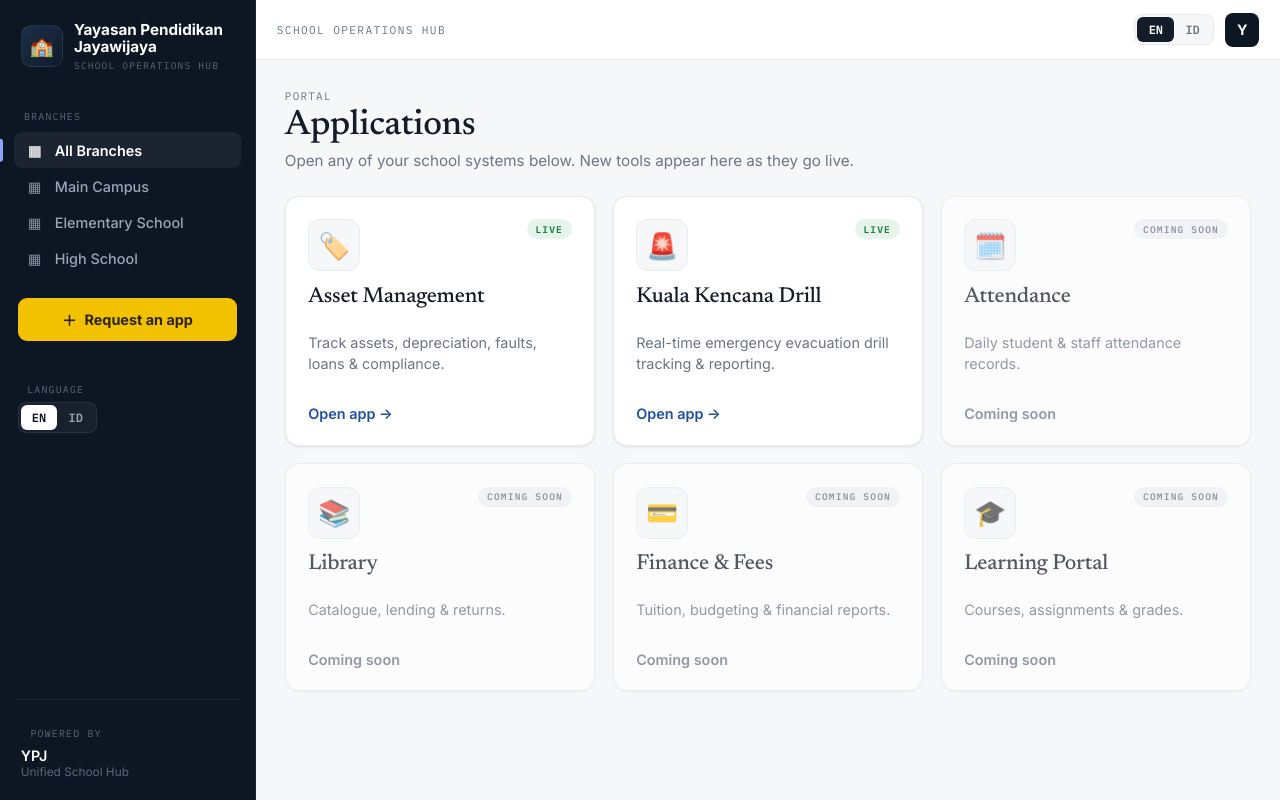
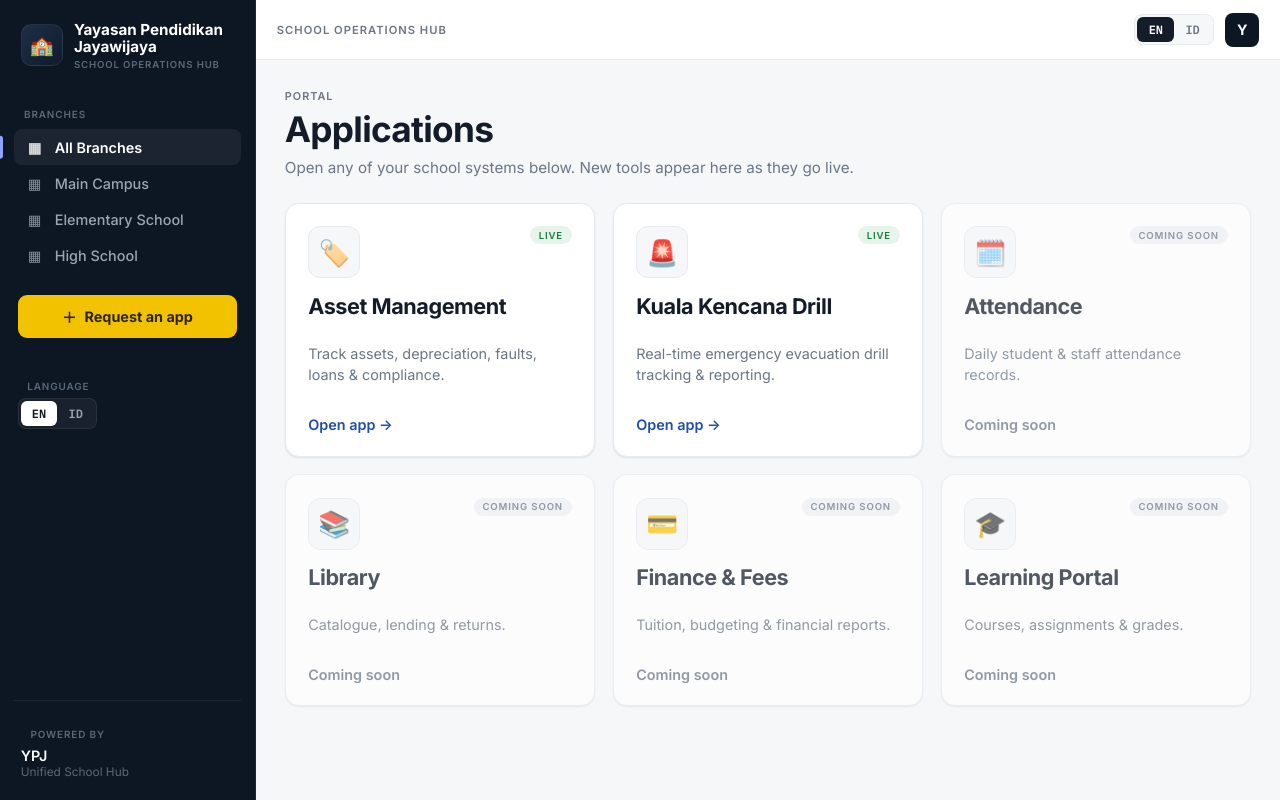
Before and after one commit to nataliusfm/KkEgress, a website: page public/hub/index.html in a window 1280 px wide. Drawn offline with Linux system fonts and the light colour scheme.

Commit message:
Unify typography to clean sans (Inter), matching the Assets app
- Headings, page titles and stat numbers now bold Inter (sans) instead of serif
- Uppercase labels/eyebrows use tracked Inter (sans) instead of mono
- Drop Newsreader font; keep IBM Plex Mono only for code snippets
- Apply the same to the Hub for a consistent look

https://claude.ai/code/session_01HC4DkmWd576Yq4pCiAFQjH

```diff
--- a/public/css/styles.css
+++ b/public/css/styles.css
@@ -36,7 +36,7 @@
   --radius: 10px;
 
   --font-sans: 'Inter', -apple-system, BlinkMacSystemFont, 'Segoe UI', Roboto, Helvetica, Arial, sans-serif;
-  --font-serif: 'Newsreader', Georgia, 'Times New Roman', serif;
+  --font-serif: var(--font-sans); /* unified clean sans, matching the Assets app */
   --font-mono: 'IBM Plex Mono', ui-monospace, 'SF Mono', Menlo, monospace;
 }
 
@@ -52,14 +52,15 @@ body {
 .muted { color: var(--muted); font-size: 0.85rem; }
 .error-text { color: var(--red); min-height: 1.2em; font-size: 0.85rem; margin-top: 0.6rem; }
 
-/* Uppercase mono labels — the signature of the design system */
+/* Uppercase tracked labels — the signature of the design system */
 .eyebrow, .nav-section, .stat .lbl, th, .topbar-title, .brand-sub {
-  font-family: var(--font-mono);
+  font-family: var(--font-sans);
   text-transform: uppercase;
-  letter-spacing: 0.12em;
+  letter-spacing: 0.09em;
+  font-weight: 600;
 }
 
-h1, h2, h3 { font-family: var(--font-serif); font-weight: 500; letter-spacing: -0.01em; }
+h1, h2, h3 { font-family: var(--font-sans); font-weight: 700; letter-spacing: -0.02em; }
 
 /* ───────── Buttons & inputs ───────── */
 .btn {
@@ -101,7 +102,7 @@ label { font-size: 0.78rem; font-weight: 600; color: var(--text-2); display: blo
 .brand-icon { font-size: 2.4rem; height: 76px; display: flex; align-items: center; justify-content: center; }
 .brand-icon img { max-height: 76px; max-width: 140px; object-fit: contain; }
 .brand h1 { margin: 0.6rem 0 0; font-size: 1.3rem; color: var(--text); line-height: 1.2; }
-.brand-tag { color: var(--muted); margin: 0.25rem 0 1.6rem; font-size: 0.85rem; font-family: var(--font-mono); text-transform: uppercase; letter-spacing: 0.1em; }
+.brand-tag { color: var(--muted); margin: 0.25rem 0 1.6rem; font-size: 0.78rem; font-weight: 600; text-transform: uppercase; letter-spacing: 0.09em; }
 #google-signin { display: flex; justify-content: center; min-height: 1px; }
 .signin-hint { color: var(--muted); font-size: 0.82rem; margin: 0.7rem 0 0; }
 .signin-note { color: var(--muted); font-size: 0.8rem; background: var(--bg); border: 1px solid var(--border); border-radius: 8px; padding: 0.6rem 0.7rem; margin: 0.4rem 0 0.2rem; line-height: 1.5; }
@@ -222,11 +223,11 @@ label { font-size: 0.78rem; font-weight: 600; color: var(--text-2); display: blo
 /* Page header (eyebrow + big serif title) */
 .page-head { margin-bottom: 1.3rem; }
 .page-head .eyebrow { color: var(--muted); font-size: 0.68rem; margin: 0 0 0.35rem; }
-.page-head .page-title { font-size: 2.1rem; margin: 0; color: var(--text); font-weight: 500; }
+.page-head .page-title { font-size: 2.1rem; margin: 0; color: var(--text); font-weight: 700; }
 
 /* ───────── Cards ───────── */
 .card { background: var(--card); border: 1px solid var(--border); border-radius: var(--radius); box-shadow: var(--shadow); padding: 1.2rem; margin-bottom: 1.1rem; }
-.card h2 { margin: 0 0 0.9rem; font-size: 1.25rem; font-weight: 500; }
+.card h2 { margin: 0 0 0.9rem; font-size: 1.2rem; font-weight: 600; }
 .section-head { display: flex; align-items: center; justify-content: space-between; margin-bottom: 0.9rem; flex-wrap: wrap; gap: 0.5rem; }
 .section-head h2 { margin: 0; font-size: 1.25rem; }
 
@@ -235,7 +236,7 @@ label { font-size: 0.78rem; font-weight: 600; color: var(--text-2); display: blo
   background: var(--card); border: 1px solid var(--border); border-radius: var(--radius); box-shadow: var(--shadow);
   padding: 1.1rem 1.2rem; display: flex; flex-direction: column-reverse; gap: 0.5rem;
 }
-.stat .num { font-family: var(--font-serif); font-size: 2.1rem; font-weight: 500; line-height: 1; color: var(--text); }
+.stat .num { font-size: 2rem; font-weight: 700; line-height: 1; color: var(--text); letter-spacing: -0.02em; }
 .stat .lbl { color: var(--muted); font-size: 0.64rem; }
 .stat.green .num { color: var(--green); }
 .stat.yellow .num { color: var(--yellow); }
--- a/public/hub/hub.css
+++ b/public/hub/hub.css
@@ -21,7 +21,7 @@
   --shadow: 0 1px 2px rgba(16, 24, 40, 0.04), 0 1px 3px rgba(16, 24, 40, 0.06);
   --radius: 10px;
   --font-sans: 'Inter', -apple-system, BlinkMacSystemFont, 'Segoe UI', Roboto, Helvetica, Arial, sans-serif;
-  --font-serif: 'Newsreader', Georgia, 'Times New Roman', serif;
+  --font-serif: var(--font-sans);
   --font-mono: 'IBM Plex Mono', ui-monospace, 'SF Mono', Menlo, monospace;
 }
 
@@ -30,9 +30,9 @@ html, body { margin: 0; height: 100%; }
 body { font-family: var(--font-sans); background: var(--bg); color: var(--text); -webkit-font-smoothing: antialiased; }
 
 .nav-section, .stat .lbl, .topbar-title, .brand-sub, .eyebrow, .status-pill {
-  font-family: var(--font-mono); text-transform: uppercase; letter-spacing: 0.12em;
+  font-family: var(--font-sans); text-transform: uppercase; letter-spacing: 0.09em; font-weight: 600;
 }
-h1, h2, h3 { font-family: var(--font-serif); font-weight: 500; letter-spacing: -0.01em; }
+h1, h2, h3 { font-family: var(--font-sans); font-weight: 700; letter-spacing: -0.02em; }
 
 .app { display: grid; grid-template-columns: 256px 1fr; height: 100vh; overflow: hidden; }
 
--- a/public/hub/index.html
+++ b/public/hub/index.html
@@ -7,7 +7,7 @@
   <title>School Hub</title>
   <link rel="preconnect" href="https://fonts.googleapis.com" />
   <link rel="preconnect" href="https://fonts.gstatic.com" crossorigin />
-  <link href="https://fonts.googleapis.com/css2?family=Newsreader:opsz,wght@6..72,400;6..72,500;6..72,600&family=IBM+Plex+Mono:wght@400;500;600&family=Inter:wght@400;500;600;700&display=swap" rel="stylesheet" />
+  <link href="https://fonts.googleapis.com/css2?family=IBM+Plex+Mono:wght@400;500;600&family=Inter:wght@400;500;600;700;800&display=swap" rel="stylesheet" />
   <link rel="stylesheet" href="/hub/hub.css" />
 </head>
 <body>
```
Also changed, not shown: public/index.html (+1 -1 lines).
